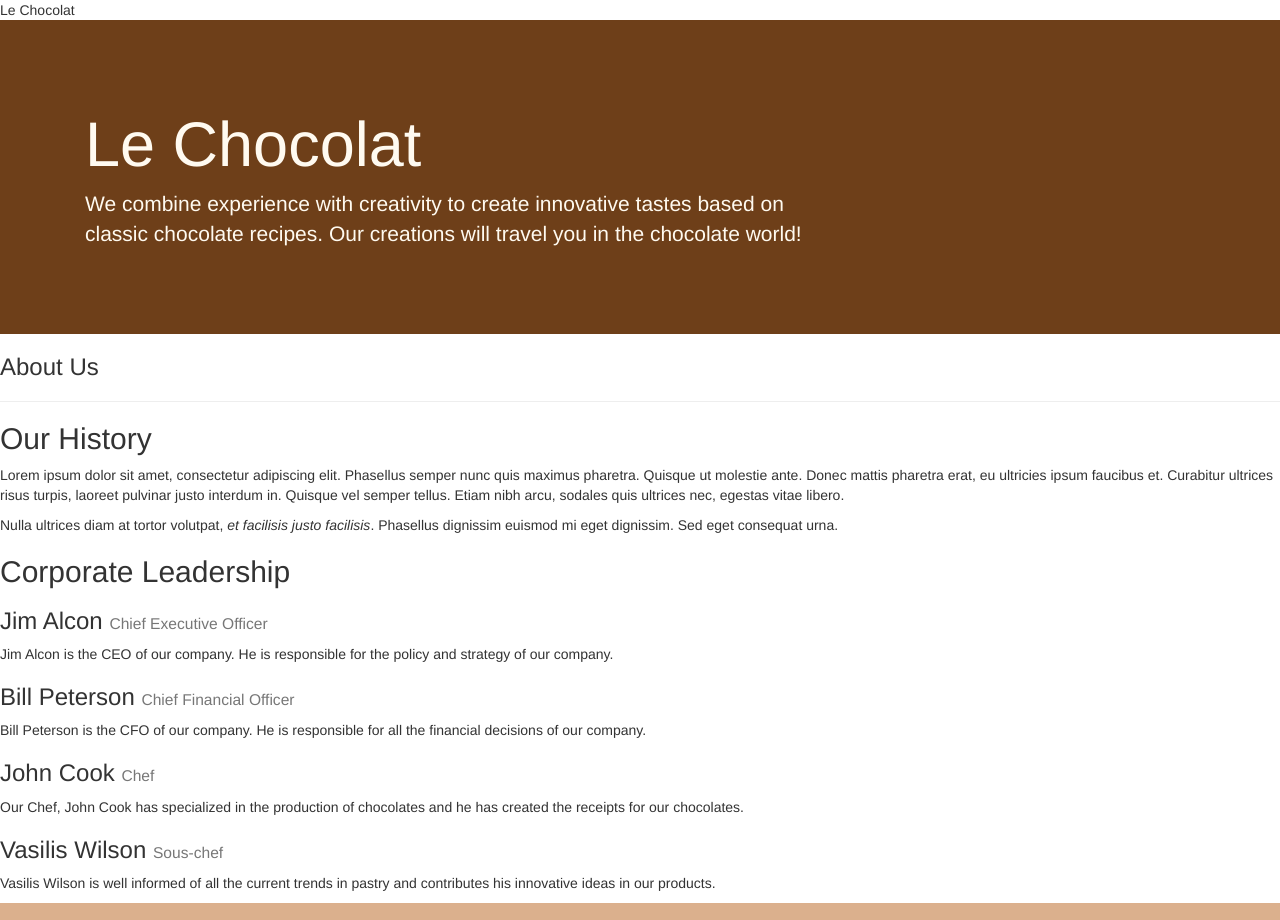
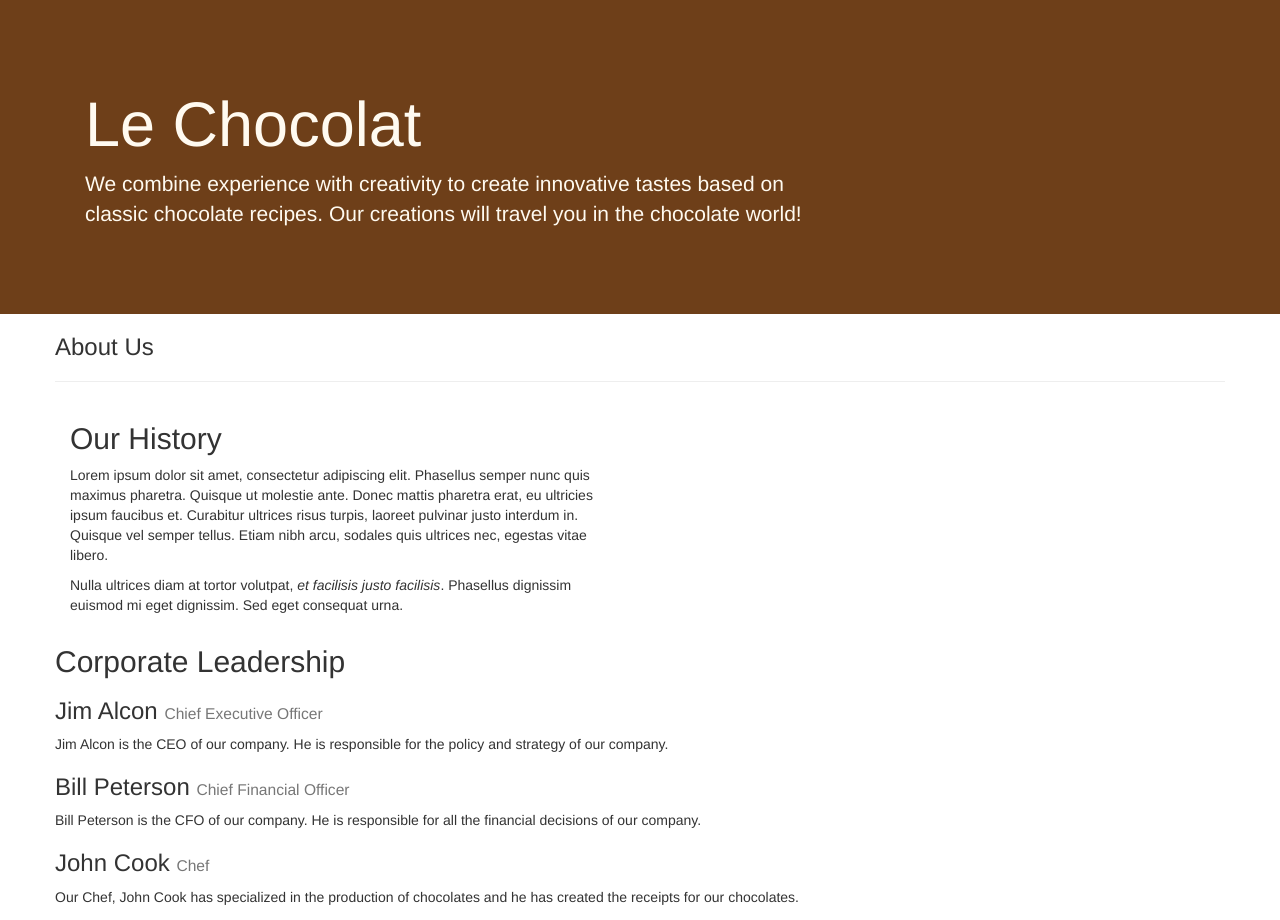
Before and after one commit to specialistas4/leChocolat, a plain HTML site: page aboutus.html in a window 1280 px wide. Shown: the top 920 px of the page. Drawn offline with nearby package versions, Linux system fonts and the light colour scheme.

Commit message:
Bootstrap Assignment 1 Task 3

```diff
--- a/aboutus.html
+++ b/aboutus.html
@@ -3,7 +3,7 @@
 
 <head>
     <link rel="stylesheet" href="node_modules/bootstrap/dist/css/bootstrap.min.css">
-    <link rel="stylesheet" href="css/styles.css"
+    <link rel="stylesheet" href="css/styles.css">
     <title>Le Chocolat</title>
 
 </head>
@@ -23,16 +23,16 @@
         </div>
     </header>
 
-    <div>
-        <div>
-            <div>
+    <div class="container">
+        <div class="row">
+            <div class="col-12">
                <h3>About Us</h3>
                <hr>
             </div>
         </div>
 
-        <div>
-            <div>
+        <div class="row">
+            <div class="col-12 col-sm-6">
                 <h2>Our History</h2>
                 <p>Lorem ipsum dolor sit amet, consectetur adipiscing elit. Phasellus semper nunc quis maximus pharetra. Quisque ut molestie ante. Donec mattis pharetra erat, eu ultricies ipsum faucibus et. Curabitur ultrices risus turpis, laoreet pulvinar justo interdum in. Quisque vel semper tellus. Etiam nibh arcu, sodales quis ultrices nec, egestas vitae libero. </p>
                 <p>Nulla ultrices diam at tortor volutpat, <em>et facilisis justo facilisis</em>. Phasellus dignissim euismod mi eget dignissim. Sed eget consequat urna. </p>
@@ -42,17 +42,17 @@
         </div>
 
 
-        <div>
-            <div>
+        <div class="row">
+            <div class="col-12">
                 <h2>Corporate Leadership</h2>
                 <h3>Jim Alcon <small>Chief Executive Officer </small></h3>
-                <p>Jim Alcon is the CEO of our company. He is responsible for the policy and strategy of our company. </p>
+                <p class="d-none d-sm-block">Jim Alcon is the CEO of our company. He is responsible for the policy and strategy of our company. </p>
                 <h3>Bill Peterson  <small>Chief Financial Officer </small></h3>
-                <p>Bill Peterson is the CFO of our company. He is responsible for all the financial decisions of our company. </p>
+                <p class="d-none d-sm-block">Bill Peterson is the CFO of our company. He is responsible for all the financial decisions of our company. </p>
                 <h3>John Cook <small>Chef</small></h3>
-                <p>Our Chef, John Cook has specialized in the production of chocolates and he has created the receipts for our chocolates. </p>
+                <p class="d-none d-sm-block">Our Chef, John Cook has specialized in the production of chocolates and he has created the receipts for our chocolates. </p>
                 <h3>Vasilis Wilson  <small>Sous-chef </small></h3>
-                <p>Vasilis Wilson is well informed of all the current trends in pastry and contributes his innovative ideas in our products. </p>
+                <p class="d-none d-sm-block">Vasilis Wilson is well informed of all the current trends in pastry and contributes his innovative ideas in our products. </p>
             </div>
        </div>
 
```
Also changed, not shown: index.html (+5 -5 lines).
